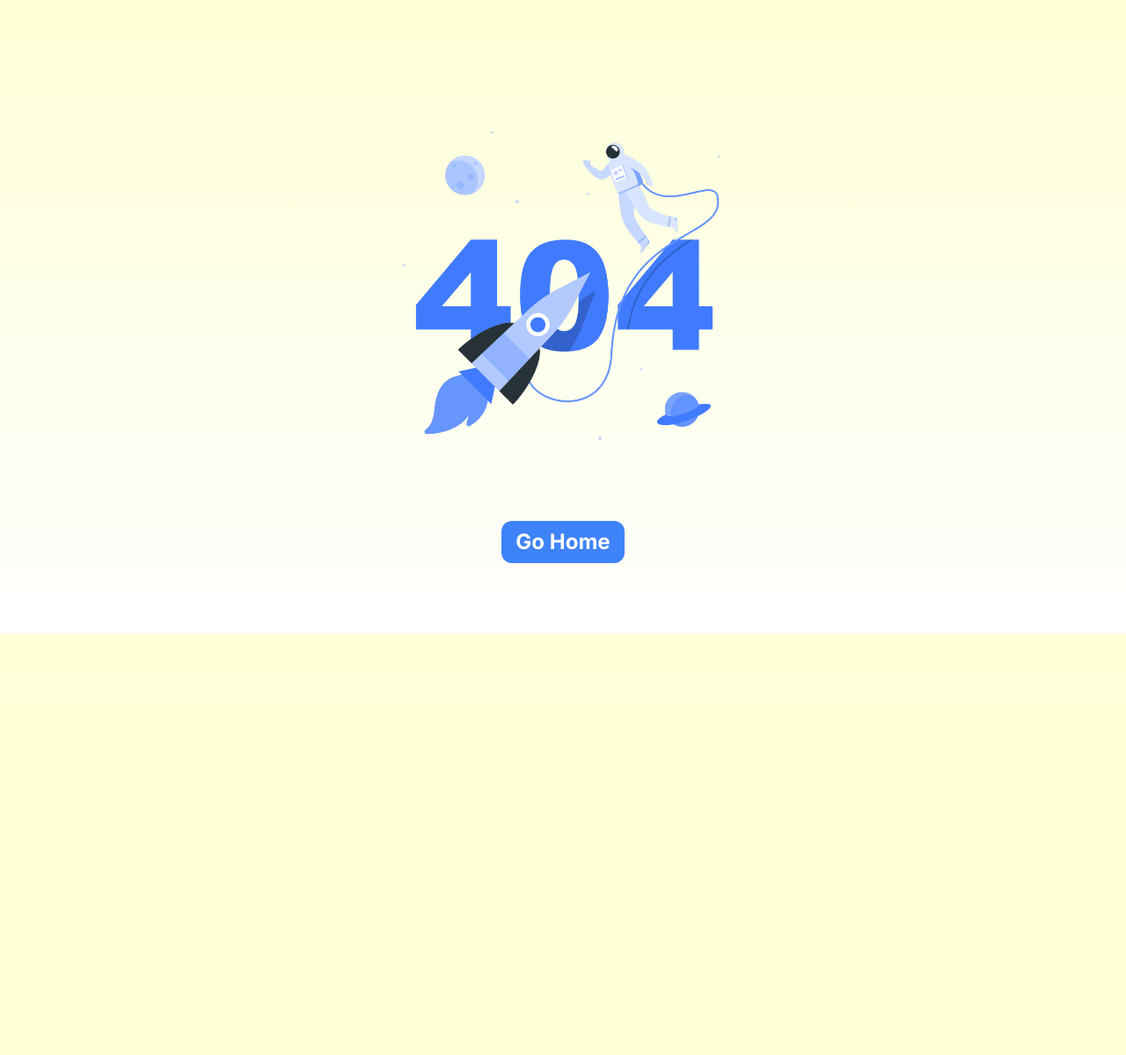
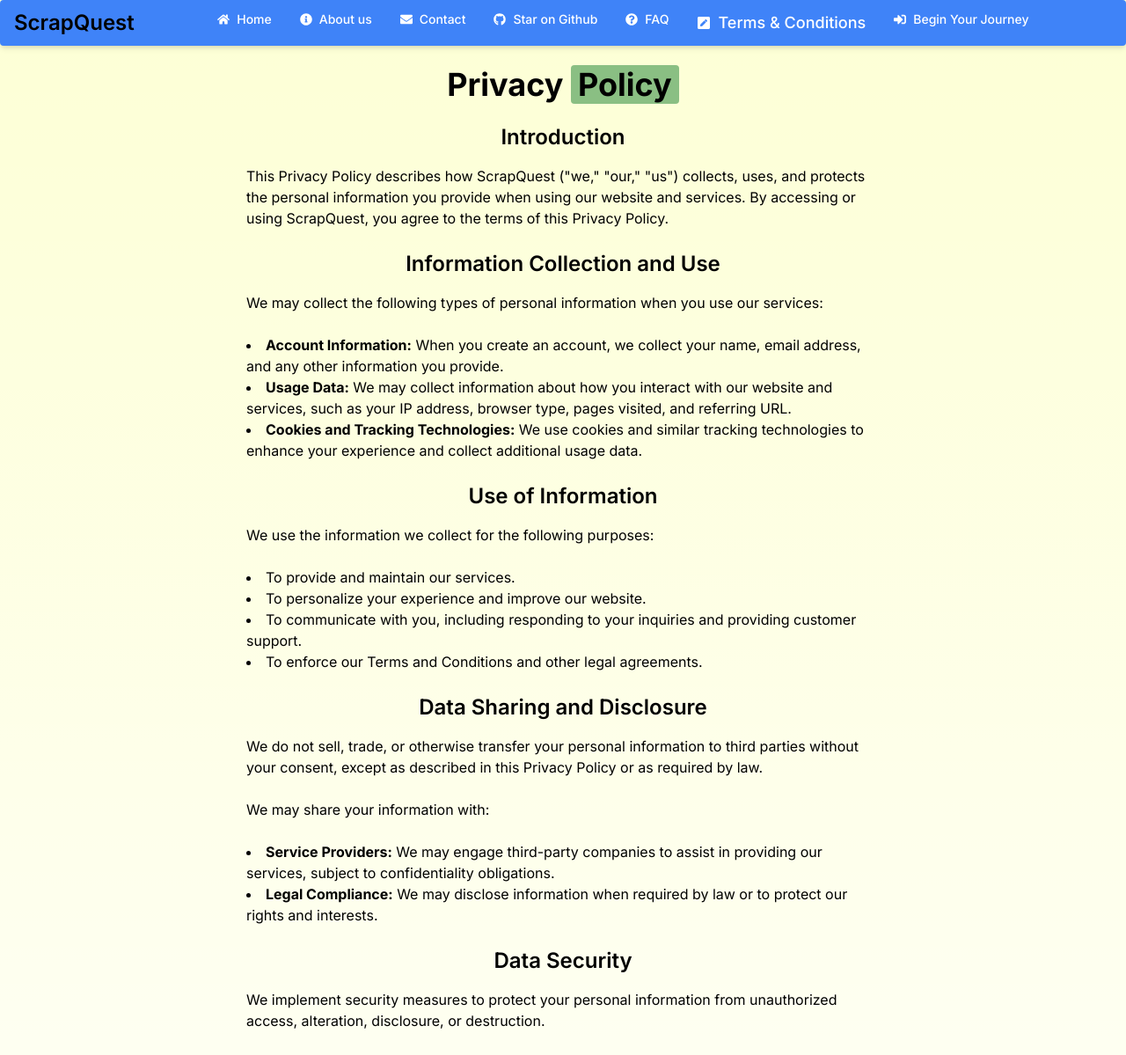
Before and after one commit to Abidsyed25/ScrapQuest, a Next.js app: page /privacypolicy in a window 1280 px wide. Before the commit this address had no page. Shown: the top 1199 px of the page at 88% size. Before the commit the page ends 800 px from the top, so only its background shows below. Built offline with nearby package versions, Linux system fonts and the light colour scheme.

Commit message:
Added Privacy Policy Page

```diff
--- /dev/null
+++ b/app/privacypolicy/page.tsx
@@ -0,0 +1,149 @@
+import { Nav } from "@/components/Nav";
+import React from "react";
+import Footer from "@/components/Footer";
+const PrivacyPolicy = () => {
+  return (
+    <div className="relative">
+      <Nav />
+      <div className="container mx-auto p-6 max-w-[48rem]">
+        <h1 className="text-4xl font-bold mb-6 text-center">
+          Privacy{" "}
+          <span className="bg-[#8abf83] rounded px-2">Policy</span>
+        </h1>
+
+        <section className="mb-6">
+          <h2 className="text-2xl font-semibold mb-4 text-center">
+            Introduction
+          </h2>
+          <p className="mb-6 text-white-700">
+            This Privacy Policy describes how ScrapQuest ("we," "our," "us")
+            collects, uses, and protects the personal information you provide
+            when using our website and services. By accessing or using ScrapQuest,
+            you agree to the terms of this Privacy Policy.
+          </p>
+        </section>
+
+        <section className="mb-6">
+          <h2 className="text-2xl font-semibold mb-4 text-center">
+          Information Collection and Use
+          </h2>
+          <p className="mb-6 text-white-700">
+          We may collect the following types of personal information when you use
+          our services:
+          </p>
+          <ul className="list-disc list-inside text-white-700 mb-6">
+            <li>
+            <strong>Account Information:</strong> When you create an account, we
+              collect your name, email address, and any other information you
+              provide.
+            </li>
+            <li>
+            <strong>Usage Data:</strong> We may collect information about how you
+              interact with our website and services, such as your IP address,
+              browser type, pages visited, and referring URL.
+            </li>
+            <li>
+            <strong>Cookies and Tracking Technologies:</strong> We use cookies and
+              similar tracking technologies to enhance your experience and collect
+              additional usage data.
+            </li>
+          </ul>
+        </section>
+
+        <section className="mb-6">
+          <h2 className="text-2xl font-semibold mb-4 text-center">
+            Use of Information
+          </h2>
+          <p className="mb-6 text-white-700">
+            We use the information we collect for the following purposes:
+          </p>
+          <ul className="list-disc list-inside text-white-700 mb-6">
+            <li>To provide and maintain our services.</li>
+            <li>To personalize your experience and improve our website.</li>
+            <li>To communicate with you, including responding to your inquiries and providing customer support.</li>
+            <li>To enforce our Terms and Conditions and other legal agreements.</li>
+          </ul>
+        </section>
+
+        <section className="mb-6">
+          <h2 className="text-2xl font-semibold mb-4 text-center">
+            Data Sharing and Disclosure
+          </h2>
+          <p className="mb-6 text-white-700">
+          We do not sell, trade, or otherwise transfer your personal information
+            to third parties without your consent, except as described in this
+            Privacy Policy or as required by law.
+          </p>
+          <p className="mb-6 text-white-700">
+            We may share your information with:
+          </p>
+          <ul className="list-disc list-inside text-white-700 mb-6">
+          <li>
+              <strong>Service Providers:</strong> We may engage third-party companies
+              to assist in providing our services, subject to confidentiality
+              obligations.
+            </li>
+            <li>
+              <strong>Legal Compliance:</strong> We may disclose information when
+              required by law or to protect our rights and interests.
+            </li>
+          </ul>
+        </section>
+
+
+        <section className="mb-6">
+          <h2 className="text-2xl font-semibold mb-4 text-center">
+            Data Security
+          </h2>
+          <p className="mb-6 text-white-700">
+          We implement security measures to protect your personal information from
+          unauthorized access, alteration, disclosure, or destruction.
+          </p>
+        </section>
+
+        <section className="mb-6">
+          <h2 className="text-2xl font-semibold mb-4 text-center">
+            Your Choices
+          </h2>
+          <p className="mb-6 text-white-700">
+          You can choose not to provide certain information, although this may
+          limit your ability to use some features of our services.
+          </p>
+        </section>
+
+        <section className="mb-6">
+          <h2 className="text-2xl font-semibold mb-4 text-center">
+          Changes to This Privacy Policy
+          </h2>
+          <p className="mb-6 text-white-700">
+          We may update this Privacy Policy from time to time. We will notify you
+          of any changes by posting the new Privacy Policy on this page.
+          </p>
+        </section>
+
+
+        <section className="mb-6">
+          <h2 className="text-2xl font-semibold mb-4 text-center">Contact Us</h2>
+          <p className="mb-6 text-white-700">
+            If you have any questions or concerns about this Privacy Policy, please
+            contact us:
+          </p>
+          <p className="mb-6 text-white-700 text-center">
+            Email:{" "}
+            <a href="mailto:support@scrapquest.com" className="text-blue-600">
+              support@scrapquest.com
+            </a>
+            <br />
+            Phone:{" "}
+            <a href="tel:+123456789" className="text-blue-600">
+              +1 234 567 89
+            </a>
+          </p>
+        </section>
+      </div>
+      <Footer />
+    </div>
+  );
+};
+
+export default PrivacyPolicy;
--- a/components/Footer.tsx
+++ b/components/Footer.tsx
@@ -63,6 +63,12 @@ export default function Footer() {
                 Terms & Conditions
               </a>
             </Link>
+            <Link href="/privacypolicy" legacyBehavior>
+              <a className="hover:text-blue-400 flex items-center">
+                <FaPenSquare className="w-4 h-4 mr-1" />
+                Privacy Policy
+              </a>
+            </Link>
             <Link href="/login" legacyBehavior>
                 <a className="hover:text-blue-400 flex items-center">
                   <FaSignInAlt className="w-4 h-4 mr-2" />
```
